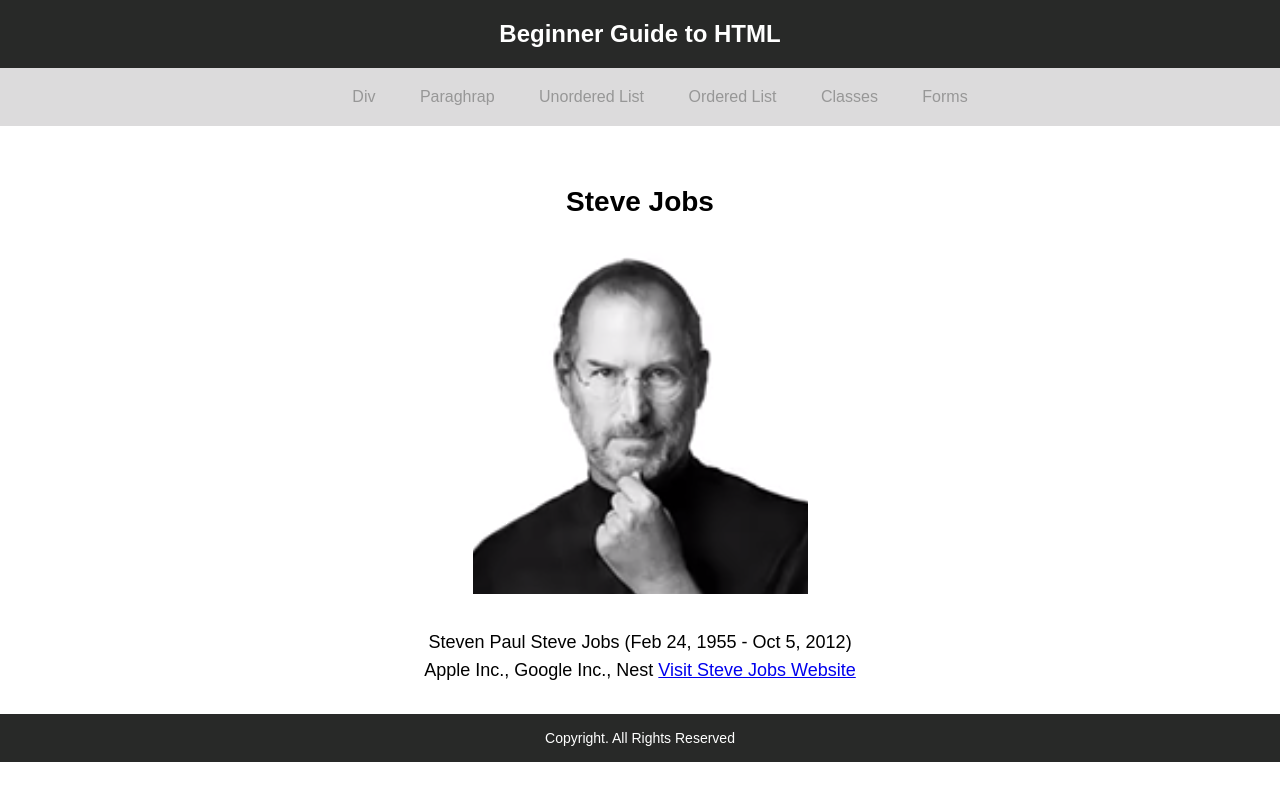
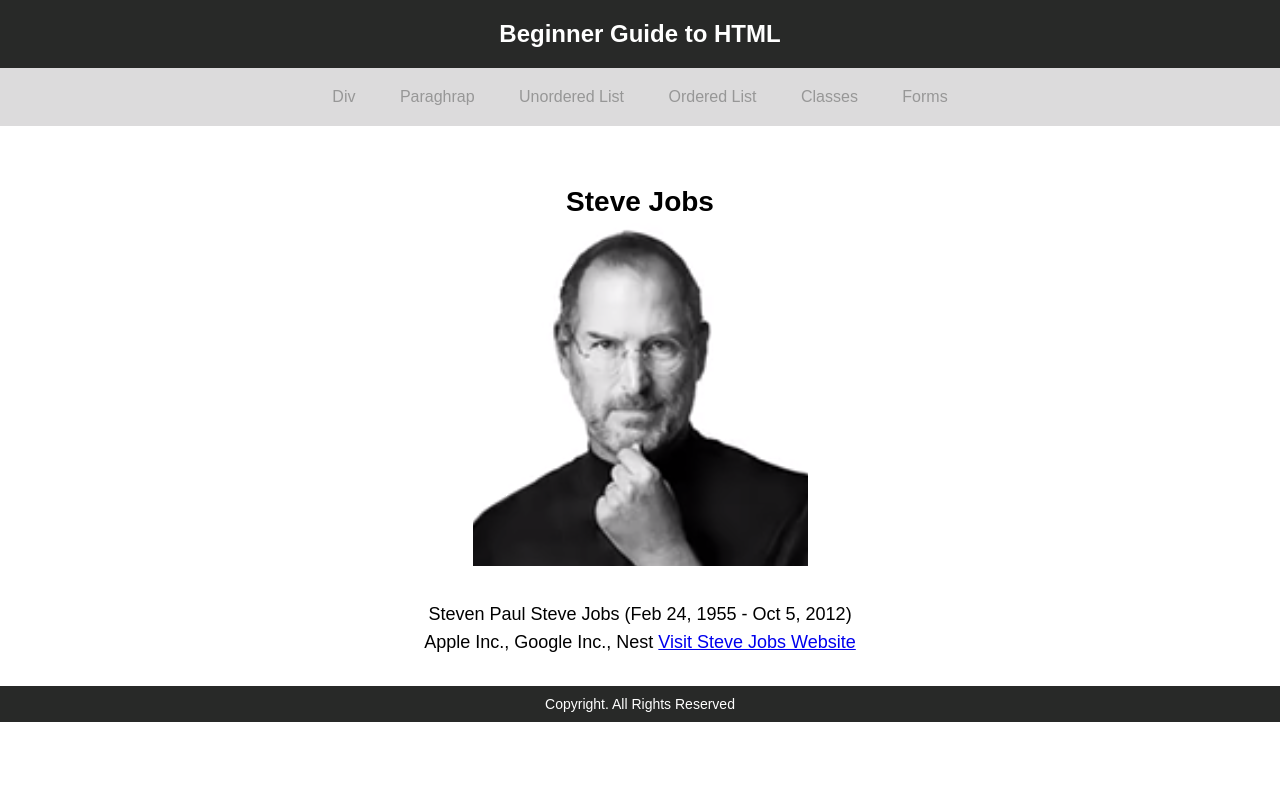
Before and after one commit to yasminefouad/SteveJobs, a plain HTML site: page index.html in a window 1280 px wide. Drawn offline with Linux system fonts and the light colour scheme.

Commit message:
modify style

```diff
--- a/index.html
+++ b/index.html
@@ -7,9 +7,12 @@
     <meta http-equiv="X-UA-Compatible" content="ie=edge">
     <title>SteveJobs</title>
     <style>
-        body {
+        * {
             margin: 0;
             padding: 0;
+        }
+
+        body {
             font-family: Arial, Helvetica, sans-serif;
             text-align: center;
         }
@@ -19,7 +22,6 @@
             background-color: #282928;
             font-size: 24px;
             padding: 20px;
-            margin: 0;
         }
 
         nav {
@@ -28,7 +30,6 @@
 
         ul {
             list-style: none;
-            margin: 0;
         }
 
         li {
@@ -46,7 +47,7 @@
             margin-top: 60px;
         }
 
-        p {
+        main p {
             margin: 30px;
             font-size: 18px;
             line-height: 28px;
@@ -55,11 +56,9 @@
         footer {
             background-color: #282928;
             color: white;
-            margin: 0;
         }
 
         footer p {
-            margin: 0;
             padding: 10px;
             font-size: 14px;
         }
```
